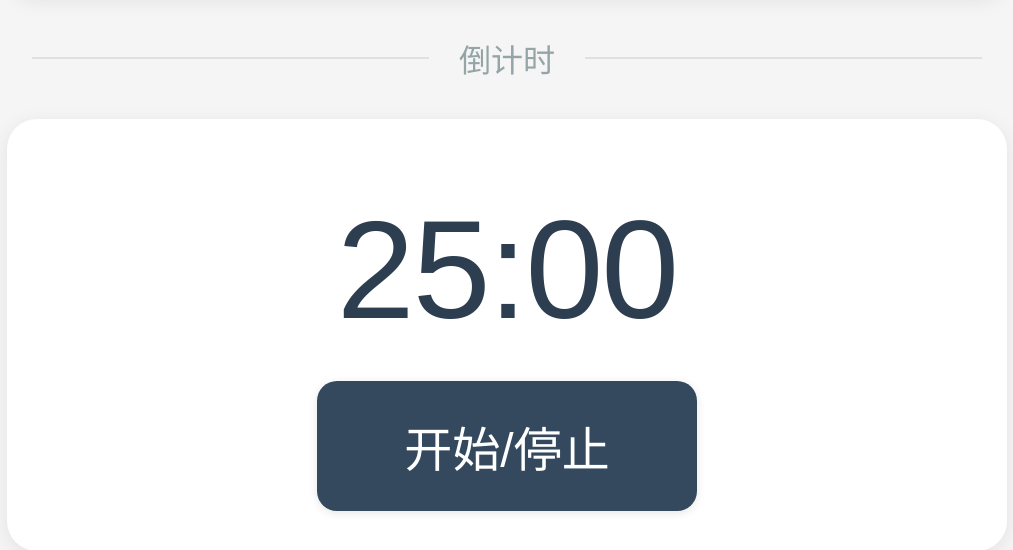
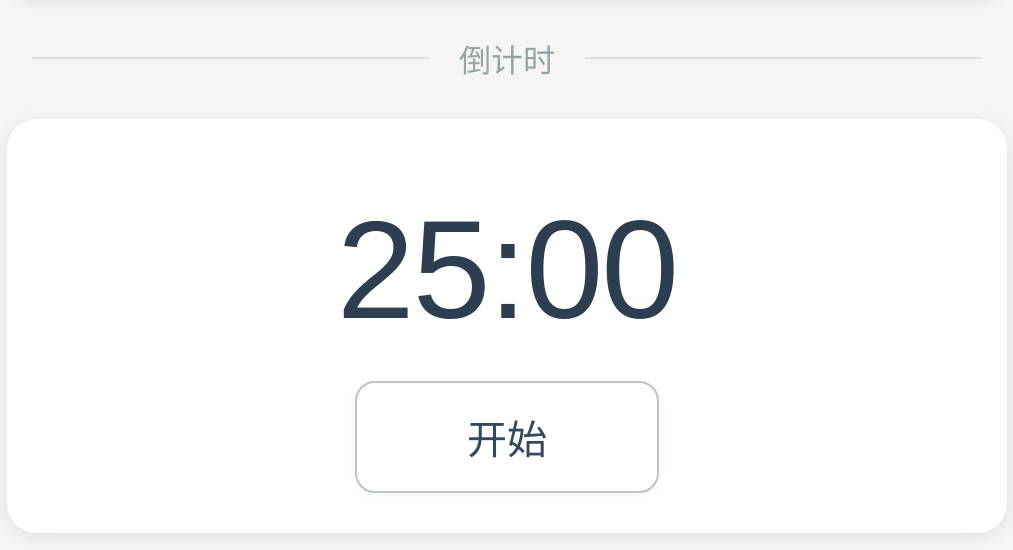
Before and after one commit to yiquan00/kindle, a plain HTML site: page index.html in a window 1280 px wide. Shown: the part 516-1066 px from the top of the page, without its empty margins (133-1146 px from the left). Drawn offline with Linux system fonts and the light colour scheme.

Commit message:
Update index.html

```diff
--- a/index.html
+++ b/index.html
@@ -82,23 +82,32 @@
             letter-spacing: -2px;
         }
 
+        /* 按钮样式 */
+        .btn-group {
+            display: flex;
+            justify-content: center;
+            flex-wrap: wrap;
+            gap: 20px;
+            margin: 30px 0;
+        }
+
         .btn {
             display: inline-block;
-            min-width: 300px;
-            padding: 30px 40px;
-            font-size: 48px;
-            color: #fff;
+            min-width: 220px;
+            padding: 25px 40px;
+            font-size: 40px;
+            color: #34495e;
             text-decoration: none;
-            border: none;
+            border: 2px solid #bdc3c7;
             border-radius: 20px;
-            background: #34495e;
+            background: #fff;
             transition: all 0.3s ease;
-            box-shadow: 0 2px 10px rgba(0,0,0,0.1);
-            font-weight: 400;
+            box-shadow: 0 2px 10px rgba(0,0,0,0.05);
+            font-weight: 300;
         }
 
         .btn:active {
-            background-color: #2c3e50;
+            background-color: #f8f9fa;
             transform: translateY(2px);
             box-shadow: 0 1px 5px rgba(0,0,0,0.1);
         }
@@ -148,7 +157,7 @@
         <div class="timer-section">
             <div class="countdown" id="countdown">25:00</div>
             <div>
-                <a href="javascript:void(toggleTimer())" class="btn">开始/停止</a>
+                <a href="#start" id="timerButton" class="btn">开始</a>
             </div>
         </div>
     </div>
@@ -178,29 +187,41 @@
                 year + '年' + month + '月' + day + '日 星期' + weekDay;
         }
 
-        // 简化的计时器功能
+        // 重写计时器相关代码
         var timerInterval;
-        var remainingTime = 25 * 60; // 默认25分钟
+        var remainingTime = 25 * 60;
         var isRunning = false;
 
-        function toggleTimer() {
-            if (isRunning) {
+        // 监听 URL hash 变化
+        window.onhashchange = function() {
+            handleTimerAction();
+        }
+
+        function handleTimerAction() {
+            var hash = window.location.hash;
+            if (hash === '#start') {
+                startTimer();
+                document.getElementById('timerButton').href = '#stop';
+                document.getElementById('timerButton').textContent = '停止';
+            } else {
                 stopTimer();
-            } else {
-                startTimer();
+                document.getElementById('timerButton').href = '#start';
+                document.getElementById('timerButton').textContent = '开始';
             }
         }
 
         function startTimer() {
             if (remainingTime <= 0) {
-                remainingTime = 25 * 60; // 如果时间到了，重置为25分钟
+                remainingTime = 25 * 60;
             }
             isRunning = true;
             timerInterval = setInterval(function() {
                 remainingTime--;
                 if (remainingTime < 0) {
                     stopTimer();
-                    remainingTime = 25 * 60; // 重置为25分钟
+                    alert('时间到！');
+                    remainingTime = 25 * 60;
+                    window.location.hash = ''; // 重置 hash
                 }
                 updateCountdown();
             }, 1000);
@@ -223,6 +244,9 @@
         setInterval(updateClock, 60000);
         updateClock();
         updateCountdown();
+
+        // 初始化按钮状态
+        handleTimerAction();
     </script>
 </body>
 </html>
```
